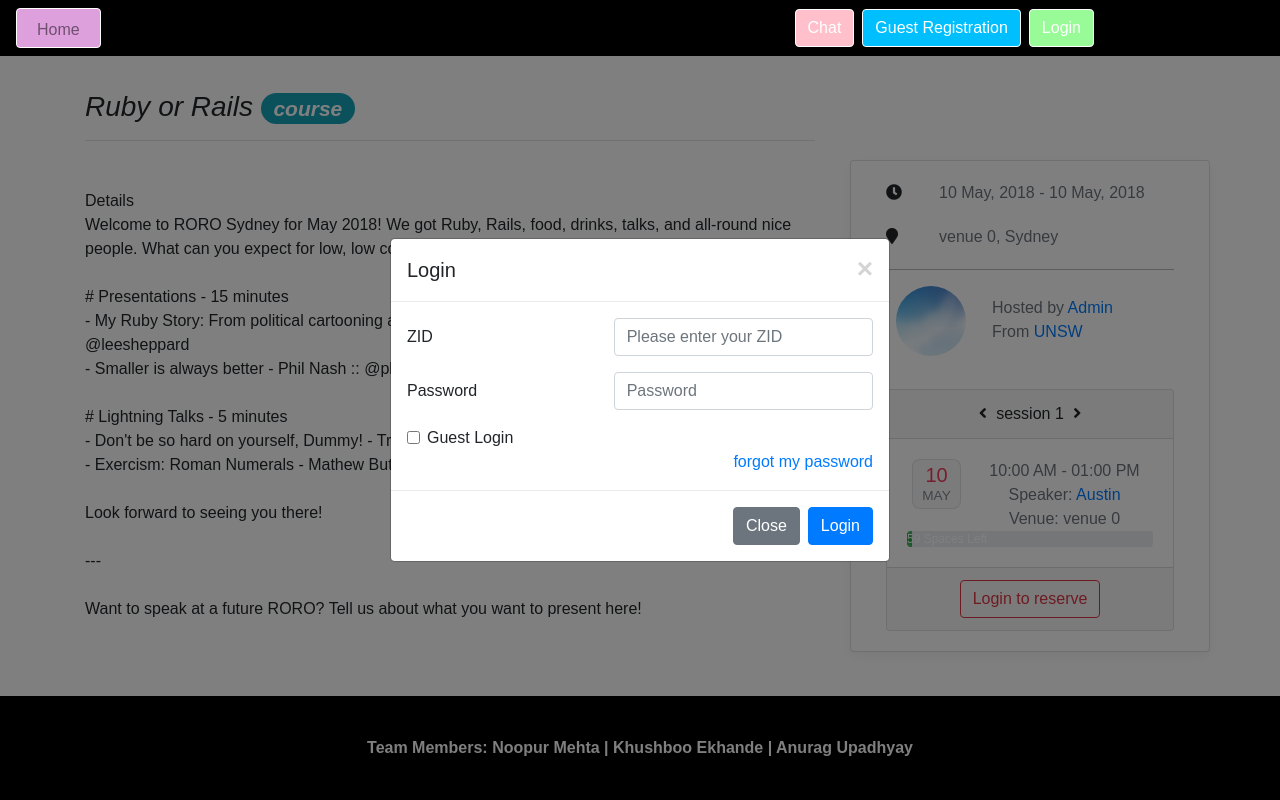
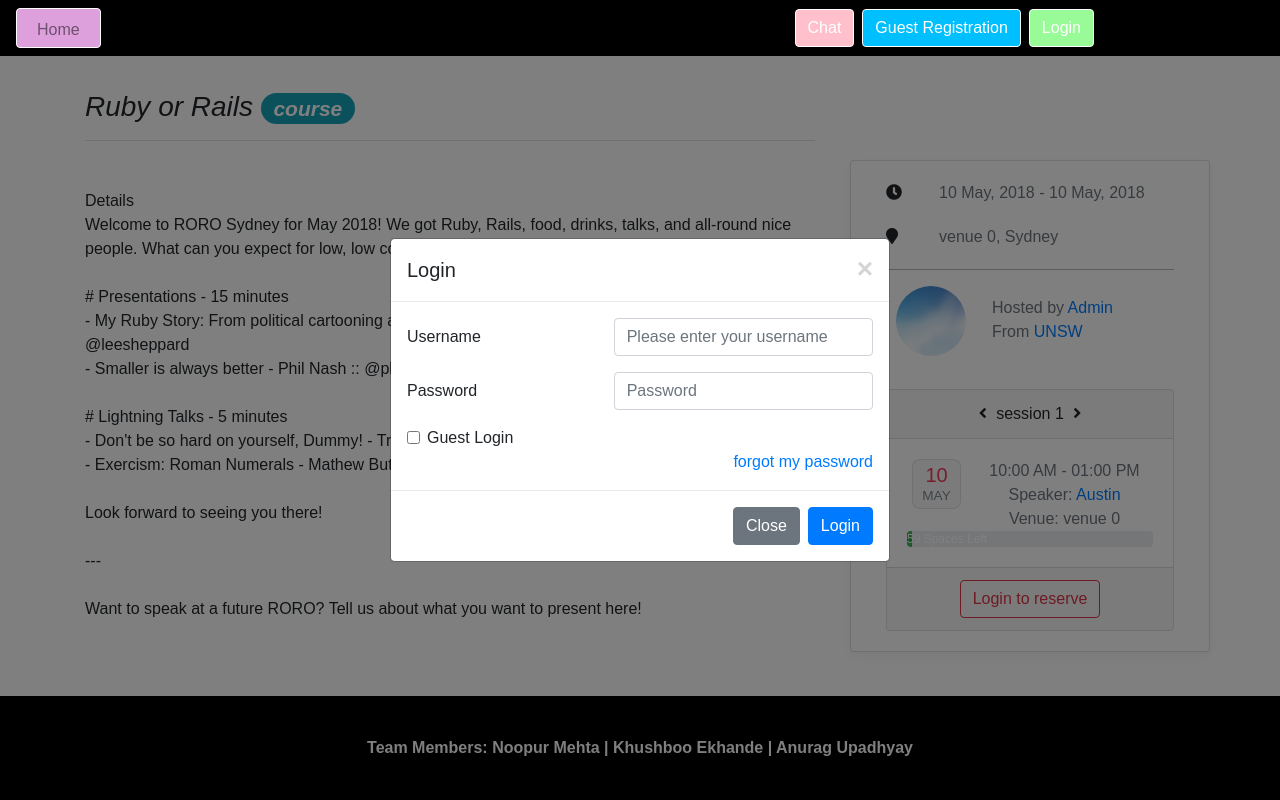
Before and after one commit to Anurag1810/BookIt-Event-Recommender-System, a Flask app: page /event/1 in a window 1280 px wide, after a click on "Login". Run offline with Flask 2, Linux system fonts and the light colour scheme; data comes from the database, SQL or seed files in the repository; both versions use the stored data as it was after the commit; some libraries are stand-ins or nearby versions.

Commit message:
Updated login pages.

```diff
--- a/app.py
+++ b/app.py
@@ -38,8 +38,8 @@
 # flask email setup
 app.config['MAIL_SERVER']='smtp.gmail.com'
 app.config['MAIL_PORT'] = 465
-app.config['MAIL_USERNAME'] = 'hacker.comp1531@gmail.com'
-app.config['MAIL_PASSWORD'] = 'hacker1531'
+app.config['MAIL_USERNAME'] = 'ems.owner280@gmail.com'
+app.config['MAIL_PASSWORD'] = 'cmpe@280'
 app.config['MAIL_USE_TLS'] = False
 app.config['MAIL_USE_SSL'] = True
 mail.app = app
@@ -119,13 +119,13 @@
 	with open('./user.csv') as csvfile:
 		reader = csv.DictReader(csvfile)
 		for row in reader:
-			name, zid, email, password, role = row.values()
+			name, userid, email, password, role = row.values()
 			if role == 'trainee':
-				u = Student(id=zid, name=name, password=password, email=email)
+				u = Student(id=userid, name=name, password=password, email=email)
 				db.session.add(u)
 			elif role == 'trainer':
 				# add user to db
-				u = Staff(id=zid, name=name, password=password, email=email)
+				u = Staff(id=userid, name=name, password=password, email=email)
 				db.session.add(u)
 	# add user to db
 	u = Staff(name='Admin', id=1234, password=1234, email='admin@unsw.edu.au')
--- a/model/User.py
+++ b/model/User.py
@@ -16,10 +16,10 @@
 
 	def emailNotification(self, message):
 		msg = Message("Enrollment Notification",
-					  sender="hacker.comp1531@gmail.com",
+					  sender="ems.owner280@gmail.com",
 					  recipients=[self.email])
 		msg.body = message
-		# mail.send(msg)
+		#mail.send(msg)
 		print('Email has been sent to %s, content: %s' % (self.email, message));
 
 	def reset_password_notification(self):
--- a/model/userManager.py
+++ b/model/userManager.py
@@ -27,7 +27,7 @@
 		return self.users.query.filter_by(email=user_email, discriminator='guest').first()
 
 	def userValidation(self, id, password, type):
-		if type == 'zid':
+		if type == 'userid':
 			user = self.get_user_by_id(id)
 		else:
 			user = self.get_guest_user_by_email(id)
--- a/routes.py
+++ b/routes.py
@@ -41,8 +41,8 @@
 @app.route('/login', methods=['POST','GET'])
 def login():
 	error = ''
-	type = 'zid'
-	id = request.form.get('zid', '')
+	type = 'userid'
+	id = request.form.get('userid', '')
 	password = request.form.get('password', '')
 
 	if id == '':
--- a/static/js/login_form.js
+++ b/static/js/login_form.js
@@ -49,7 +49,7 @@
 function bind_checkbox_event() {
     $('#guest_login_checkbox').change(function() {
         if ($(this).is(':checked')) {
-            let label = $('label[for=input_zid]');
+            let label = $('label[for=input_userid]');
             let input = label.next().children();
             label.text('Email');
             label.attr('for', 'input_email');
@@ -60,12 +60,12 @@
         } else {
             let label = $('label[for=input_email]');
             let input = label.next().children();
-            label.text('ZID');
-            label.attr('for', 'input_zid');
+            label.text('Username');
+            label.attr('for', 'input_userid');
 
-            input.attr('placeholder', 'Please enter your ZID');
-            input.attr('name', 'zid');
-            input.attr('id', 'input_zid');
+            input.attr('placeholder', 'Please enter your username');
+            input.attr('name', 'userid');
+            input.attr('id', 'input_userid');
         }
     });
 }
--- a/static/templates/navbar/login.html
+++ b/static/templates/navbar/login.html
@@ -3,7 +3,7 @@
 {% block body_contents %}
 <form method="POST" action="login">
 	<p>
-	<input placeholder="Username" name="zid" style="width: 200px; height:33px;" >
+	<input placeholder="Username" name="userid" style="width: 200px; height:33px;" >
 	<p>
 	<input placeholder="Password" style="width: 200px; height:33px;" type="password" name="password" >
 	<p>
--- a/static/templates/navbar/login_modal.html
+++ b/static/templates/navbar/login_modal.html
@@ -11,9 +11,9 @@
     <div class="modal-body">
       <form id="login_form" method="POST" action="/login">
         <div class="form-group row">
-          <label for="input_zid" class="col-sm-5 col-form-label">ZID</label>
+          <label for="input_userid" class="col-sm-5 col-form-label">Username</label>
           <div class="col-sm-7">
-            <input class="form-control" name="zid" id="input_zid" placeholder="Please enter your ZID" required>
+            <input class="form-control" name="userid" id="input_userid" placeholder="Please enter your username" required>
           </div>
           {% if type == 'not exist' %}
           <div class="alert alert-danger alert-dismissible fade show col-sm-12" role="alert">
```
Also changed, not shown: db_files/EMS.db.
